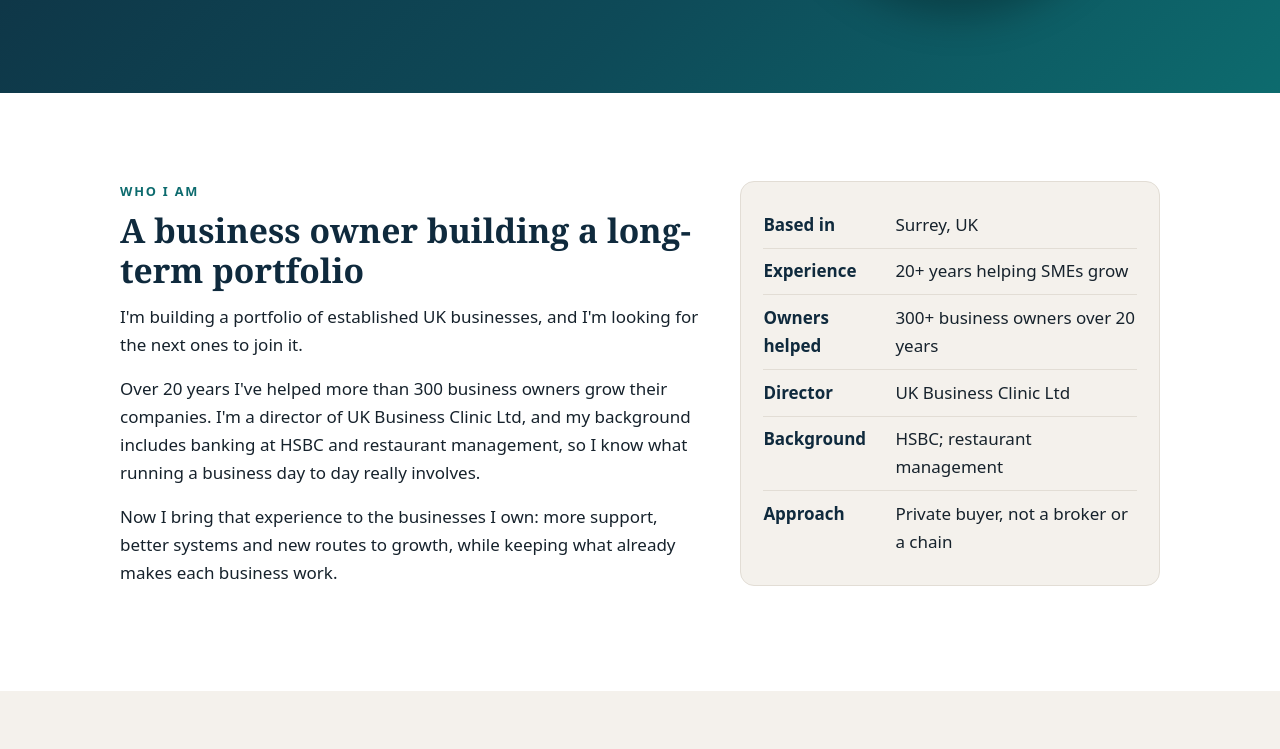
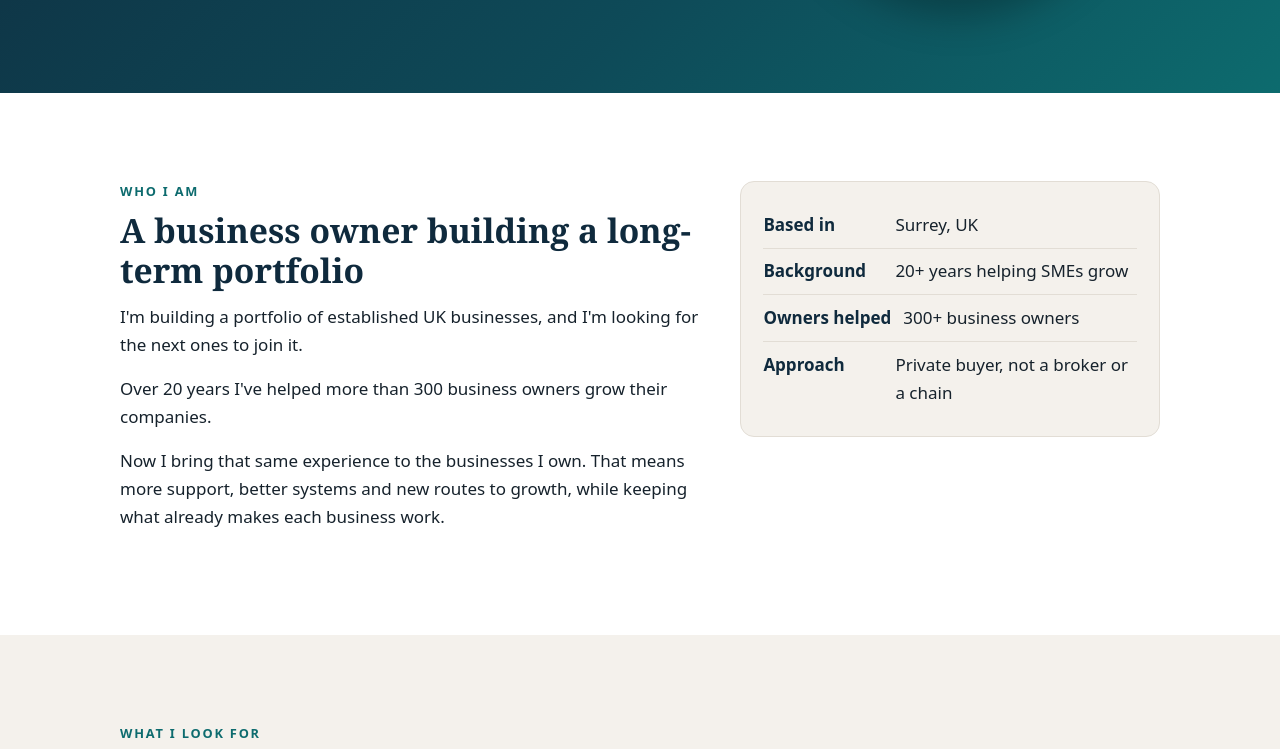
Before and after one commit to JuniorZoschke/juniorzoschke.com, a plain HTML site: page index.html in a window 1280 px wide. Shown: the part 499-1248 px from the top of the page. Drawn offline with Linux system fonts and the light colour scheme.

Commit message:
Bio: simplify, portfolio owner; new photo

```diff
--- a/index.html
+++ b/index.html
@@ -43,10 +43,6 @@
     "@type": "PostalAddress",
     "addressRegion": "Surrey",
     "addressCountry": "GB"
-  },
-  "worksFor": {
-    "@type": "Organization",
-    "name": "UK Business Clinic Ltd"
   },
   "sameAs": [
     "https://www.linkedin.com/in/junior-zoschke-bb98b149/"
@@ -224,15 +220,13 @@ footer a{color:#dbe7ee}
         <p class="eyebrow">Who I am</p>
         <h2 id="about-title">A business owner building a long-term portfolio</h2>
         <p>I'm building a portfolio of established UK businesses, and I'm looking for the next ones to join it.</p>
-        <p>Over 20 years I've helped more than 300 business owners grow their companies. I'm a director of UK Business Clinic Ltd, and my background includes banking at HSBC and restaurant management, so I know what running a business day to day really involves.</p>
-        <p>Now I bring that experience to the businesses I own: more support, better systems and new routes to growth, while keeping what already makes each business work.</p>
+        <p>Over 20 years I've helped more than 300 business owners grow their companies.</p>
+        <p>Now I bring that same experience to the businesses I own. That means more support, better systems and new routes to growth, while keeping what already makes each business work.</p>
       </div>
       <ul class="facts" aria-label="Key facts">
         <li><strong>Based in</strong><span>Surrey, UK</span></li>
-        <li><strong>Experience</strong><span>20+ years helping SMEs grow</span></li>
-        <li><strong>Owners helped</strong><span>300+ business owners over 20 years</span></li>
-        <li><strong>Director</strong><span>UK Business Clinic Ltd</span></li>
-        <li><strong>Background</strong><span>HSBC; restaurant management</span></li>
+        <li><strong>Background</strong><span>20+ years helping SMEs grow</span></li>
+        <li><strong>Owners helped</strong><span>300+ business owners</span></li>
         <li><strong>Approach</strong><span>Private buyer, not a broker or a chain</span></li>
       </ul>
     </div>
```
Also changed, not shown: junior-zoschke.jpg, junior-zoschke.webp, og-image.jpg.
